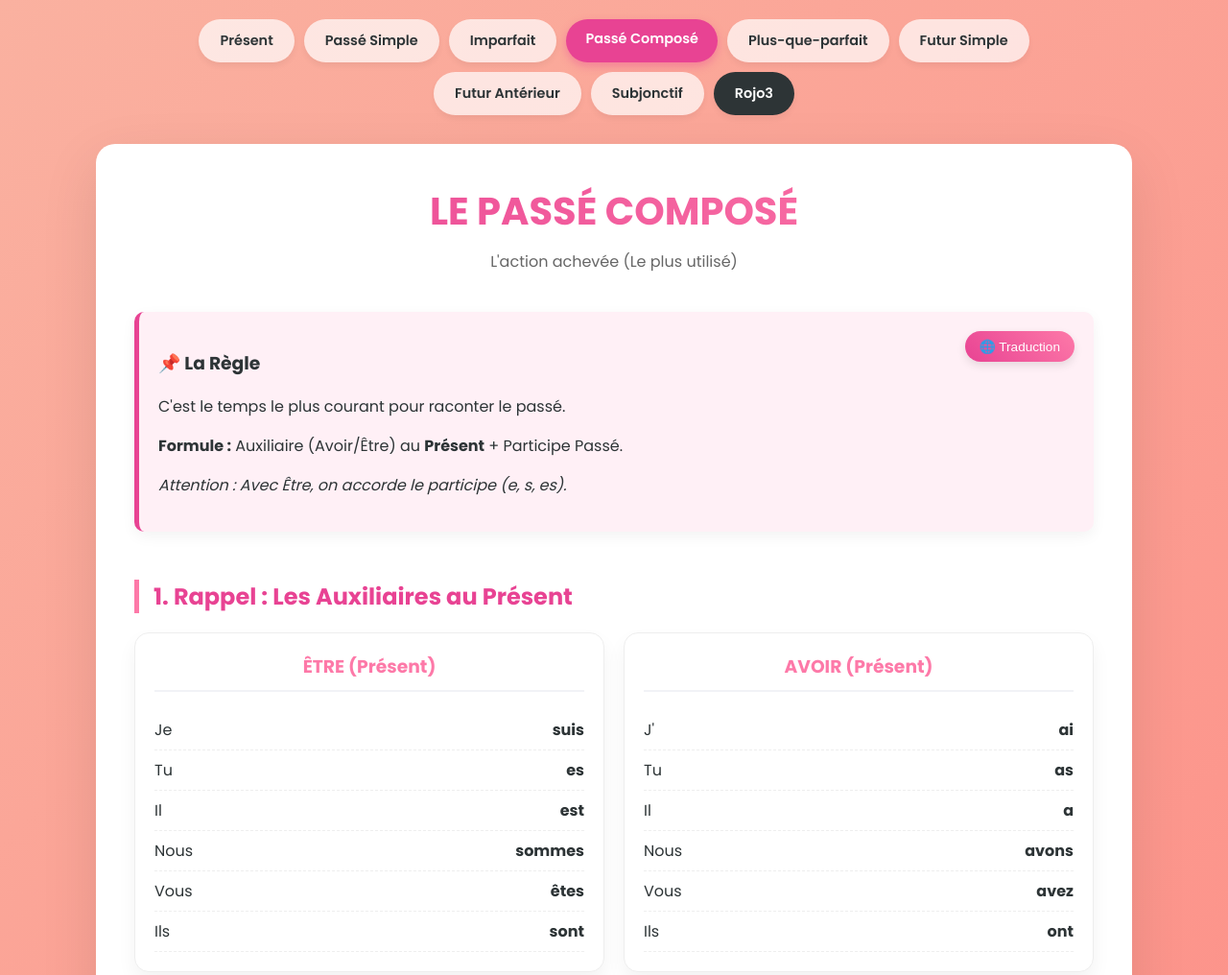
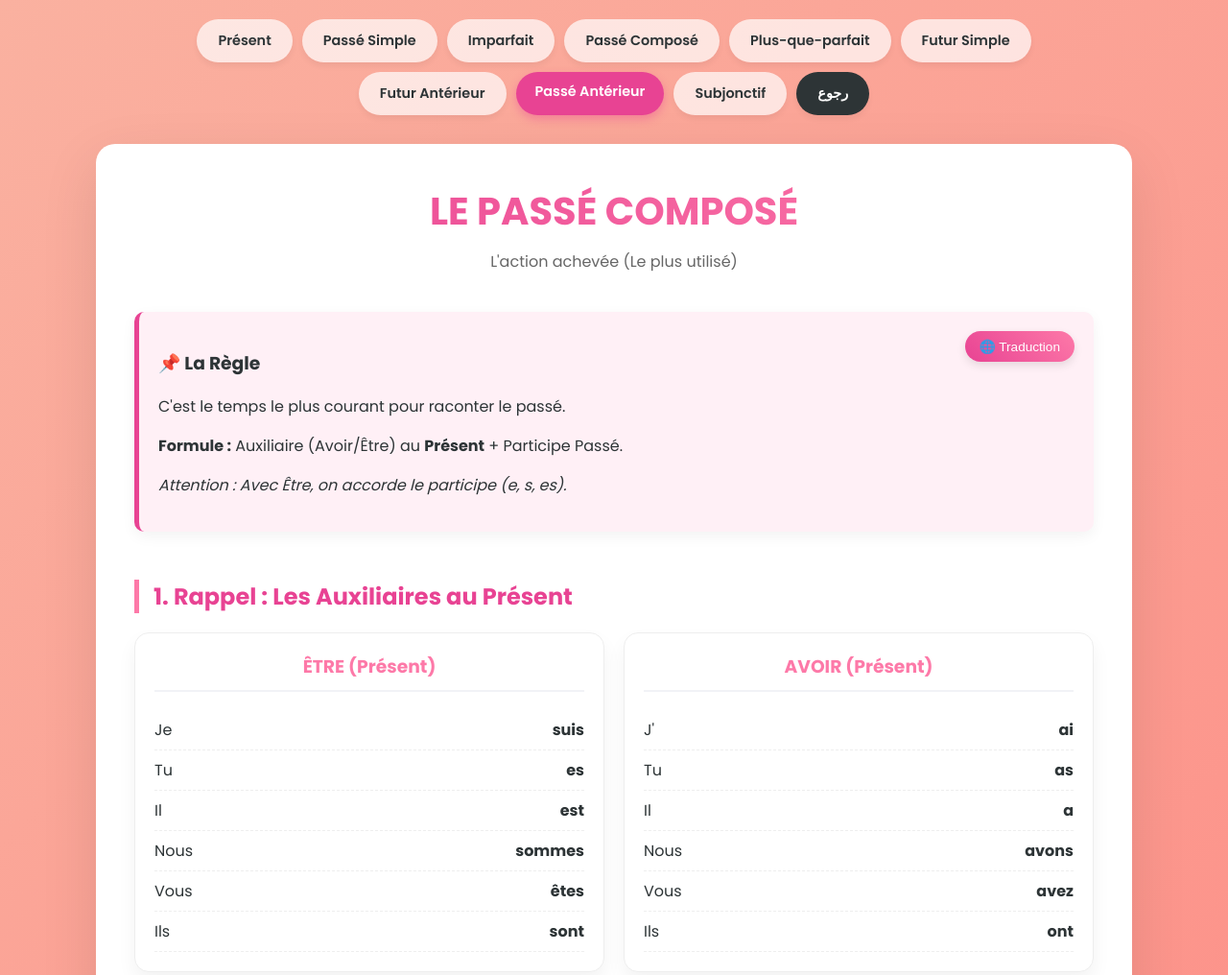
Before and after one commit to oussamaelbahi2004/ens, a plain HTML site: page passe compose.html in a window 1280 px wide. Shown: the top 1016 px of the page at 96% size. Drawn offline with Linux system fonts and the light colour scheme.

Commit message:
Update passe compose.html

```diff
--- a/passe compose.html
+++ b/passe compose.html
@@ -245,11 +245,12 @@
     <a href="Présent de l'indicatif.html" class="nav-btn">Présent</a>
     <a href="passé simple.html" class="nav-btn">Passé Simple</a>
     <a href="L'Imparfait.html" class="nav-btn">Imparfait</a>
-    <a href="passe compose.html" class="nav-btn active">Passé Composé</a> <a href="plus-que-parfait.html" class="nav-btn">Plus-que-parfait</a>
+    <a href="passe compose.html" class="nav-btn">Passé Composé</a>
+    <a href="plus-que-parfait.html" class="nav-btn">Plus-que-parfait</a>
     <a href="futur simple.html" class="nav-btn">Futur Simple</a>
     <a href="Futur Antérieur.html" class="nav-btn">Futur Antérieur</a>
-    <a href="subjonctif presont.html" class="nav-btn">Subjonctif</a>
-    <a href="#" class="nav-btn retour">Rojo3</a>
+    <a href="passé antérieur.html" class="nav-btn active">Passé Antérieur</a> <a href="subjonctif presont.html" class="nav-btn">Subjonctif</a>
+    <a href="index.html" class="nav-btn retour">رجوع</a>
 </div>
 
 <div class="container">
```
